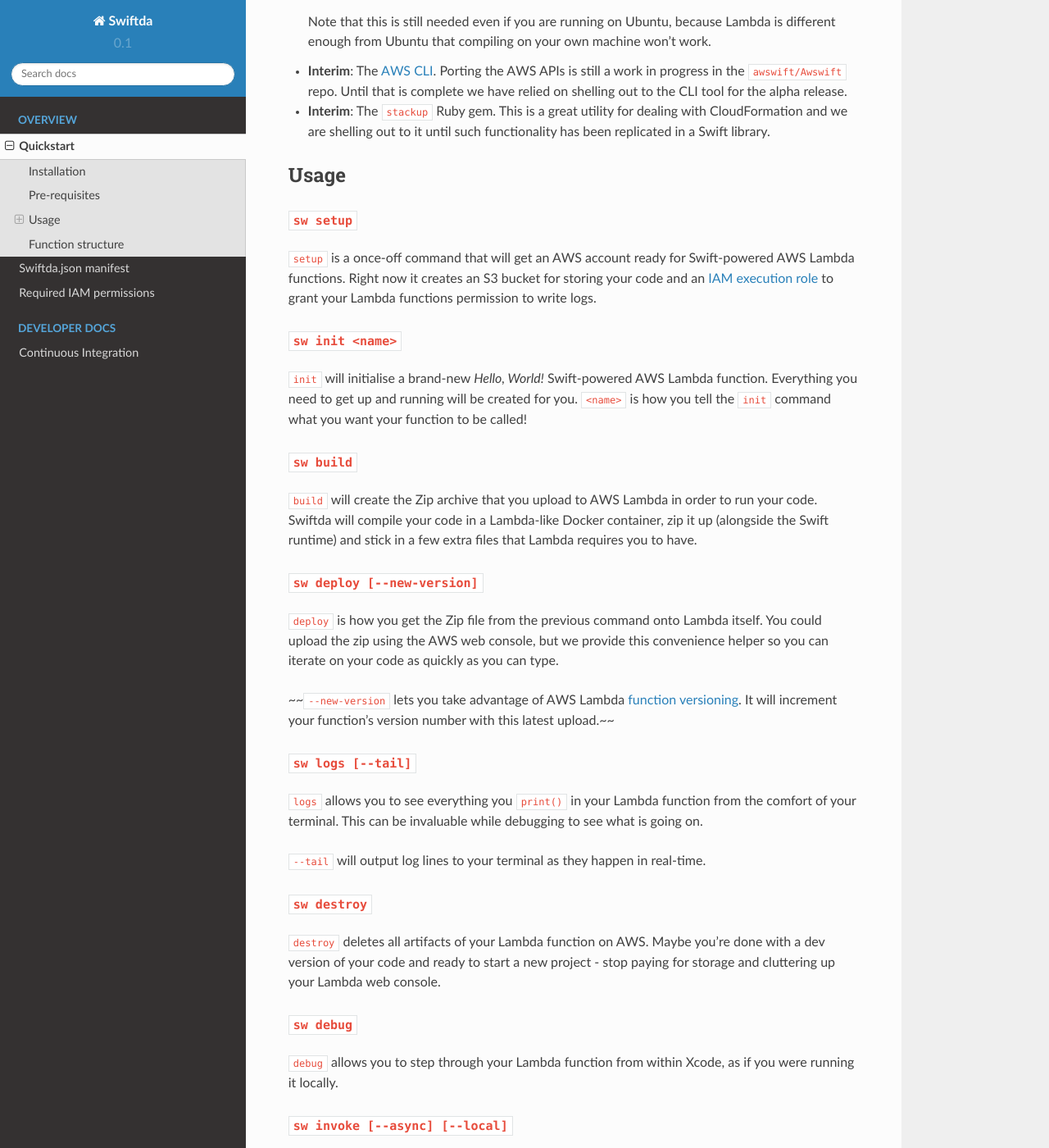
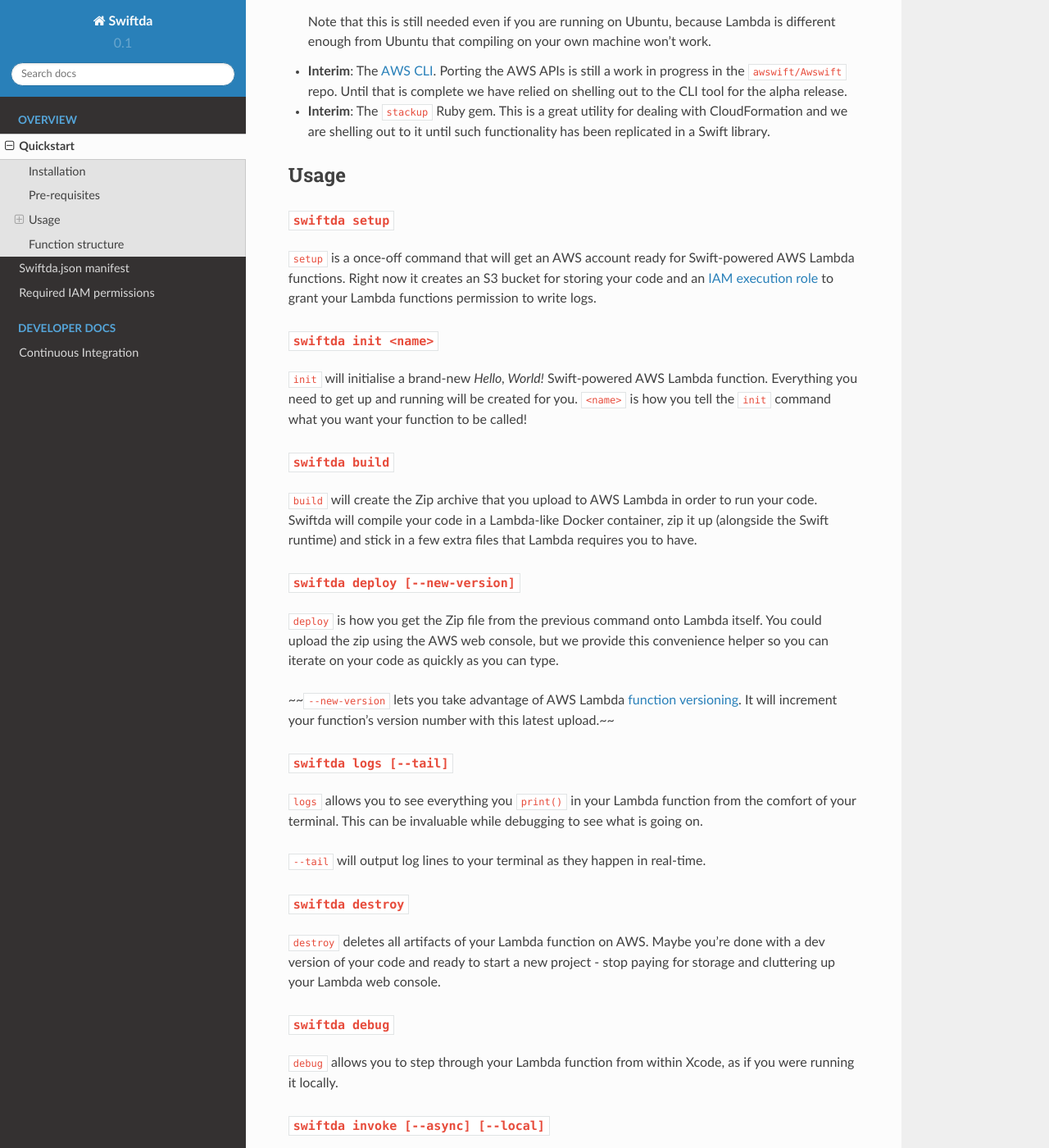
Before and after one commit to awswift/swift-lambda, a Sphinx documentation site: the page built from docs/quickstart.md, in a window 1280 px wide and 1400 px high, scrolled down 600 px. Shown: the whole window at 82% size. Built offline with Sphinx 7.4.7 and the Read the Docs theme 2.0.0, drawn with Linux system fonts in a browser that asks for light colours; pages that are not in the unit, such as notebooks, are missing from menus.

Commit message:
[docs] Correct CLI invocation

```diff
--- a/docs/quickstart.md
+++ b/docs/quickstart.md
@@ -33,7 +33,7 @@
 
 ## Usage
 
-### `sw setup`
+### `swiftda setup`
 
 `setup` is a once-off command that will get an AWS account ready for Swift-powered
 AWS Lambda functions. Right now it creates an S3 bucket for storing your code and
@@ -42,21 +42,21 @@
 
 [iam-exec-role]: http://docs.aws.amazon.com/lambda/latest/dg/intro-permission-model.html#lambda-intro-execution-role
 
-### `sw init <name>`
+### `swiftda init <name>`
 
 `init` will initialise a brand-new _Hello, World!_ Swift-powered AWS Lambda
 function. Everything you need to get up and running will be created for you.
 `<name>` is how you tell the `init` command what you want your function to
 be called!
 
-### `sw build`
+### `swiftda build`
 
 `build` will create the Zip archive that you upload to AWS Lambda in order
 to run your code. Swiftda will compile your code in a Lambda-like Docker
 container, zip it up (alongside the Swift runtime) and stick in a few extra
 files that Lambda requires you to have.
 
-### `sw deploy [--new-version]`
+### `swiftda deploy [--new-version]`
 
 `deploy` is how you get the Zip file from the previous command onto Lambda
 itself. You could upload the zip using the AWS web console, but we provide
@@ -68,7 +68,7 @@
 
 [fn-ver]: http://docs.aws.amazon.com/lambda/latest/dg/versioning-aliases.html
 
-### `sw logs [--tail]`
+### `swiftda logs [--tail]`
 
 `logs` allows you to see everything you `print()` in your Lambda function from
 the comfort of your terminal. This can be invaluable while debugging to see
@@ -76,18 +76,18 @@
 
 `--tail` will output log lines to your terminal as they happen in real-time.
 
-### `sw destroy`
+### `swiftda destroy`
 
 `destroy` deletes all artifacts of your Lambda function on AWS. Maybe you're
 done with a dev version of your code and ready to start a new project -
 stop paying for storage and cluttering up your Lambda web console.
 
-### `sw debug`
+### `swiftda debug`
 
 `debug` allows you to step through your Lambda function from within Xcode,
 as if you were running it locally.
 
-### `sw invoke [--async] [--local]`
+### `swiftda invoke [--async] [--local]`
 
 `invoke` will execute your Lambda function and return its output to your
 terminal.
```
